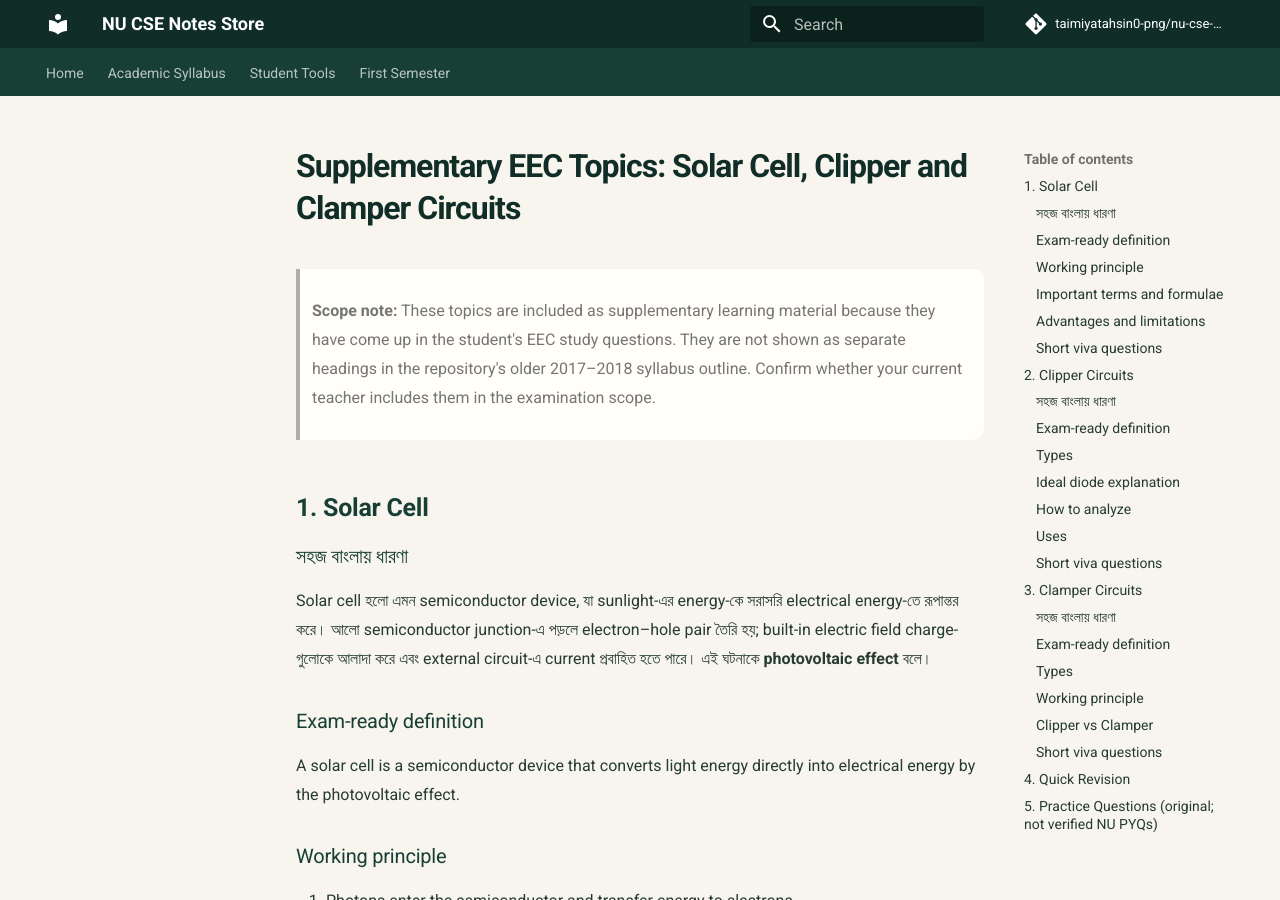
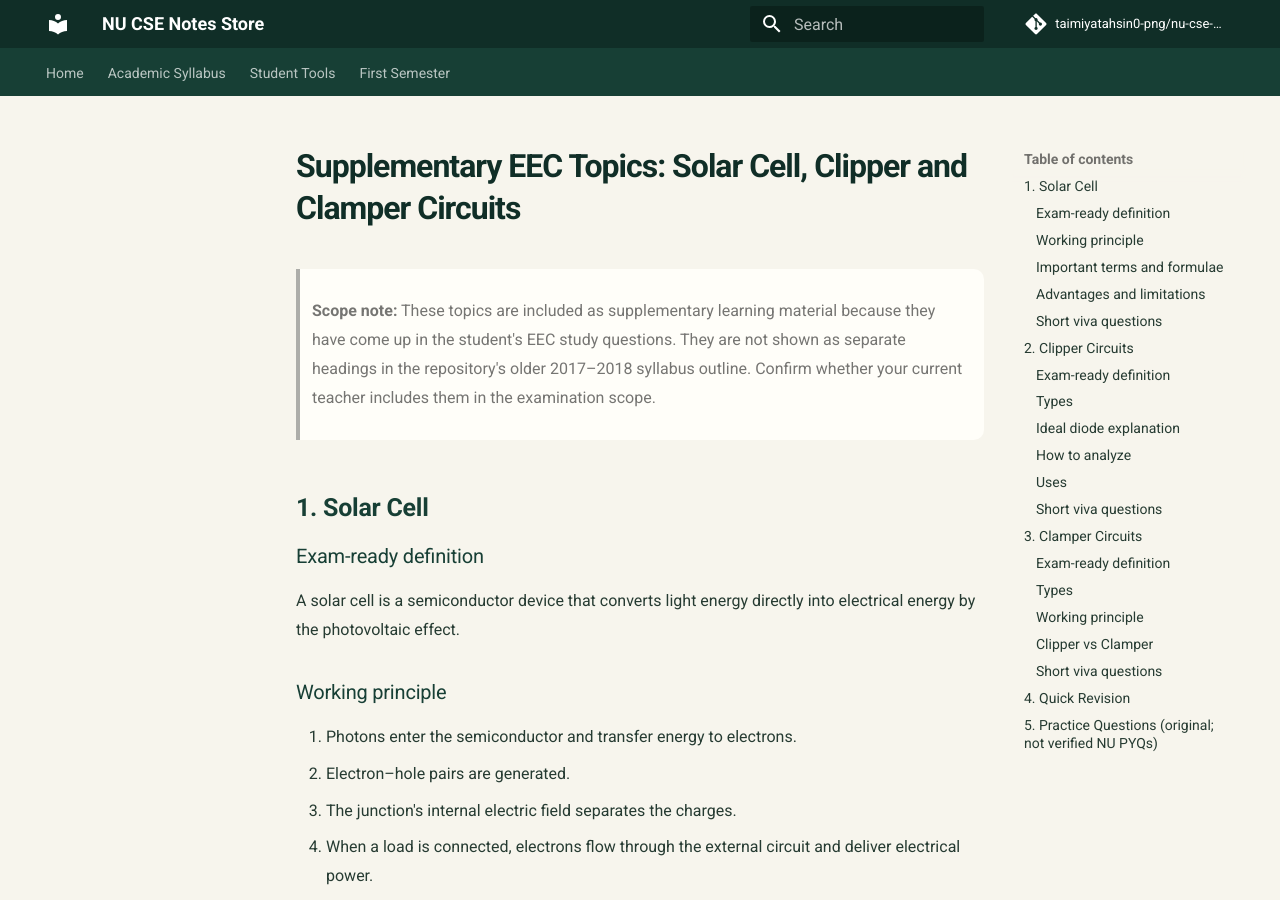
Before and after one commit to taimiyatahsin0-png/nu-cse-notes-store, an MkDocs documentation site: the page built from docs/subjects/eec/supplementary-solar-cell-clipper-clamper.md, in a window 1280 px wide and 900 px high. Built offline with MkDocs 1.6.1 and Material for MkDocs 9.7.7, drawn with Linux system fonts in a browser that asks for light colours; comment, search, counter and statistics services are not loaded; some of the changed text lies outside the part shown.

Commit message:
Remove Bangla content; standardize English-only notes

```diff
--- a/docs/subjects/eec/supplementary-solar-cell-clipper-clamper.md
+++ b/docs/subjects/eec/supplementary-solar-cell-clipper-clamper.md
@@ -3,9 +3,6 @@
 > **Scope note:** These topics are included as supplementary learning material because they have come up in the student's EEC study questions. They are not shown as separate headings in the repository's older 2017–2018 syllabus outline. Confirm whether your current teacher includes them in the examination scope.
 
 ## 1. Solar Cell
-
-### সহজ বাংলায় ধারণা
-Solar cell হলো এমন semiconductor device, যা sunlight-এর energy-কে সরাসরি electrical energy-তে রূপান্তর করে। আলো semiconductor junction-এ পড়লে electron–hole pair তৈরি হয়; built-in electric field charge-গুলোকে আলাদা করে এবং external circuit-এ current প্রবাহিত হতে পারে। এই ঘটনাকে **photovoltaic effect** বলে।
 
 ### Exam-ready definition
 A solar cell is a semiconductor device that converts light energy directly into electrical energy by the photovoltaic effect.
@@ -41,9 +38,6 @@ Here Vmp and Imp are voltage and current at the maximum-power point; Pin is inci
 
 ## 2. Clipper Circuits
 
-### সহজ বাংলায় ধারণা
-Clipper circuit input waveform-এর নির্দিষ্ট অংশকে কেটে বা সীমাবদ্ধ করে, কিন্তু বাকি অংশকে যতটা সম্ভব অপরিবর্তিত রাখে। সাধারণত diode ও resistor দিয়ে তৈরি হয়। এটি waveform-এর positive বা negative peak সীমিত করতে পারে।
-
 ### Exam-ready definition
 A clipper is a diode circuit that removes or limits a selected portion of an input waveform without significantly affecting the remaining portion.
 
@@ -76,9 +70,6 @@ Wave shaping, over-voltage limiting, input protection and signal conditioning.
 ---
 
 ## 3. Clamper Circuits
-
-### সহজ বাংলায় ধারণা
-Clamper circuit waveform-এর shape ও peak-to-peak value প্রায় একই রেখে waveform-কে উপরে বা নিচে shift করে। সাধারণত diode, capacitor ও resistor ব্যবহার করা হয়। Capacitor charge ধরে রাখে, তাই output-এর DC level পরিবর্তিত হয়।
 
 ### Exam-ready definition
 A clamper is a diode-capacitor circuit that adds a DC level to an AC waveform, shifting the waveform upward or downward without ideally changing its peak-to-peak value.
```
